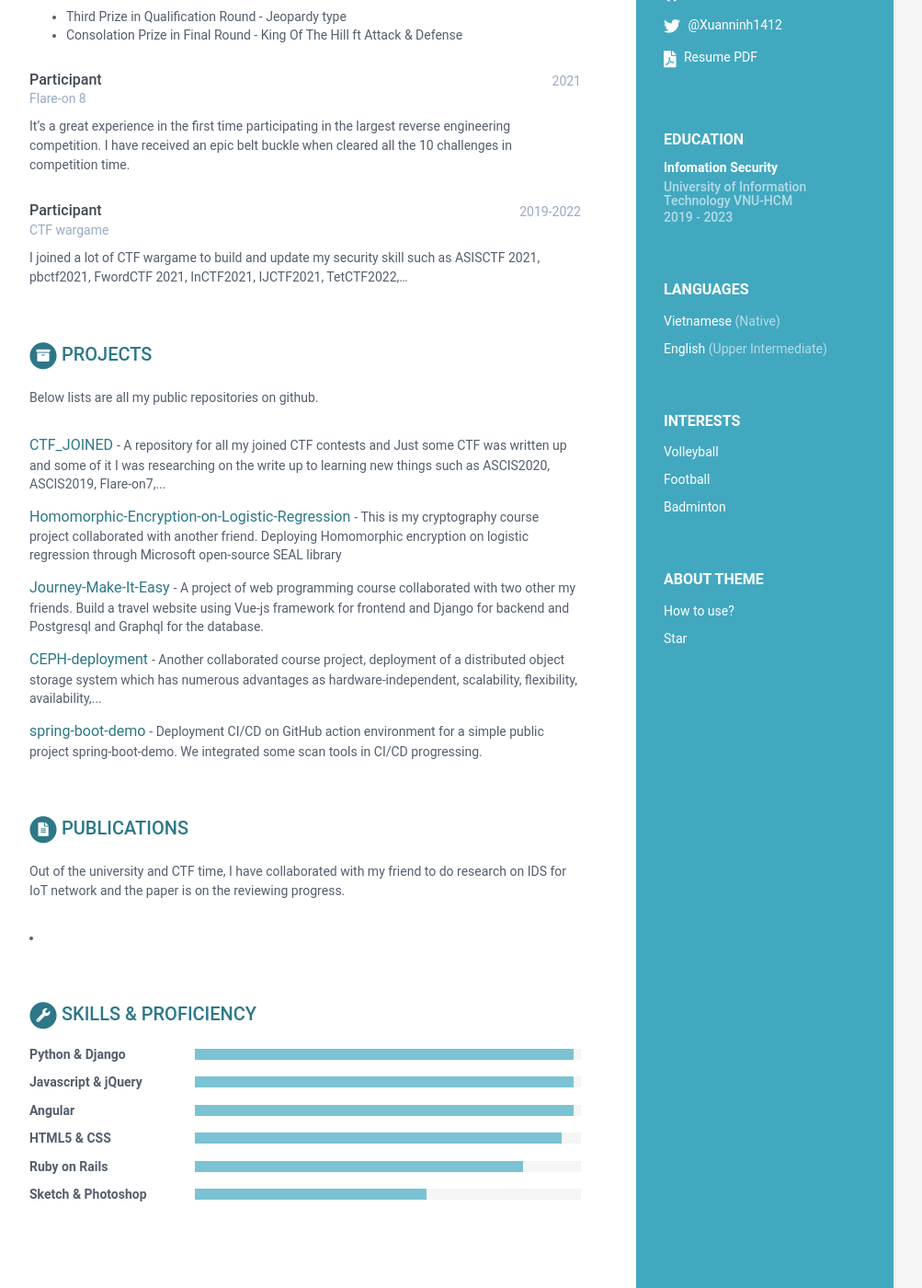
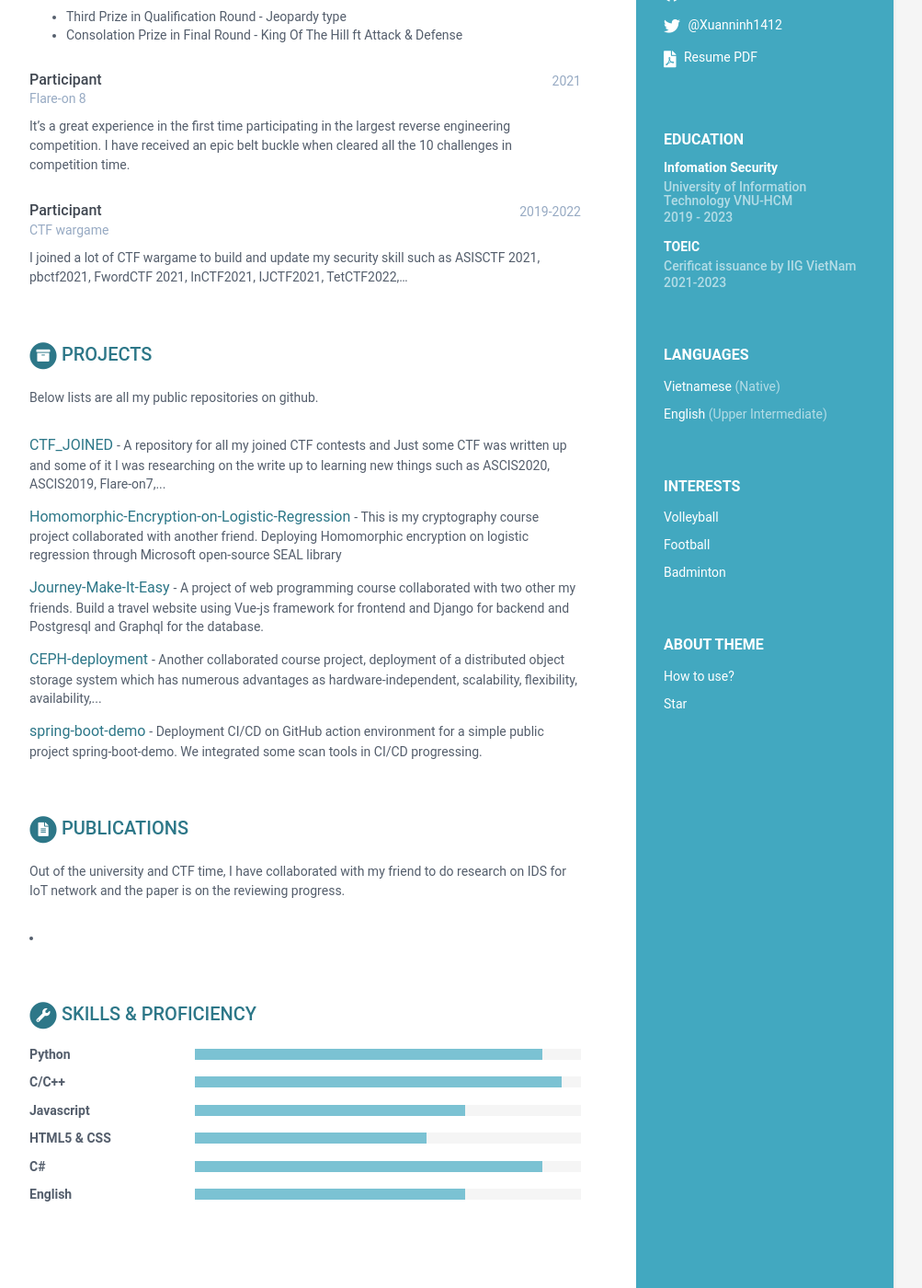
Before and after one commit to IxZZZ/CV, a Jekyll site: the page built from index.html, in a window 1280 px wide and 1400 px high, scrolled down 470 px. Shown: the whole window at 92% size, without its empty margins (168-1171 px from the left). Built offline with Jekyll 4.4.1, drawn with Linux system fonts in a browser that asks for light colours.

Commit message:
upload update content

```diff
--- a/_data/data.yml
+++ b/_data/data.yml
@@ -58,13 +58,12 @@ education:
       university: University of Information Technology VNU-HCM
       time: 2019 - 2023
       details: |
-        Describe your study here lorem ipsum dolor sit amet, consectetuer
-        adipiscing elit. Aenean commodo ligula eget dolor. Aenean massa. Cum
-        sociis natoque penatibus et magnis dis parturient montes, nascetur
-        ridiculus mus. Donec quam felis, ultricies nec, pellentesque eu,
-        pretium quis, sem.
-          - Bullet point
-          - Bullet point
+        In progressing...
+    - degree: TOEIC
+      university: Cerificat issuance by IIG VietNam
+      time: 2021-2023
+      details: |
+        I complete the first TOEIC examination with total 845 point consist of two skill reading and listening.
 experiences:
     - role: Reverse Engineering of Team
       time: 2021
@@ -121,23 +120,23 @@ skills:
     title: Skills &amp; Proficiency
 
     toolset:
-      - name: Python & Django
-        level: 98%
+      - name: Python
+        level: 90%
 
-      - name: Javascript & jQuery
-        level: 98%
+      - name: C/C++
+        level: 95%
 
-      - name: Angular
-        level: 98%
+      - name: Javascript
+        level: 70%
 
       - name: HTML5 & CSS
-        level: 95%
+        level: 60%
 
-      - name: Ruby on Rails
-        level: 85%
+      - name: C#
+        level: 90%
 
-      - name: Sketch & Photoshop
-        level: 60%
+      - name: English
+        level: 70%
 
 footer: >
     Designed with <i class="fas fa-heart"></i> by <a href="http://themes.3rdwavemedia.com" target="_blank" rel="nofollow">Xiaoying Riley</a>
```
